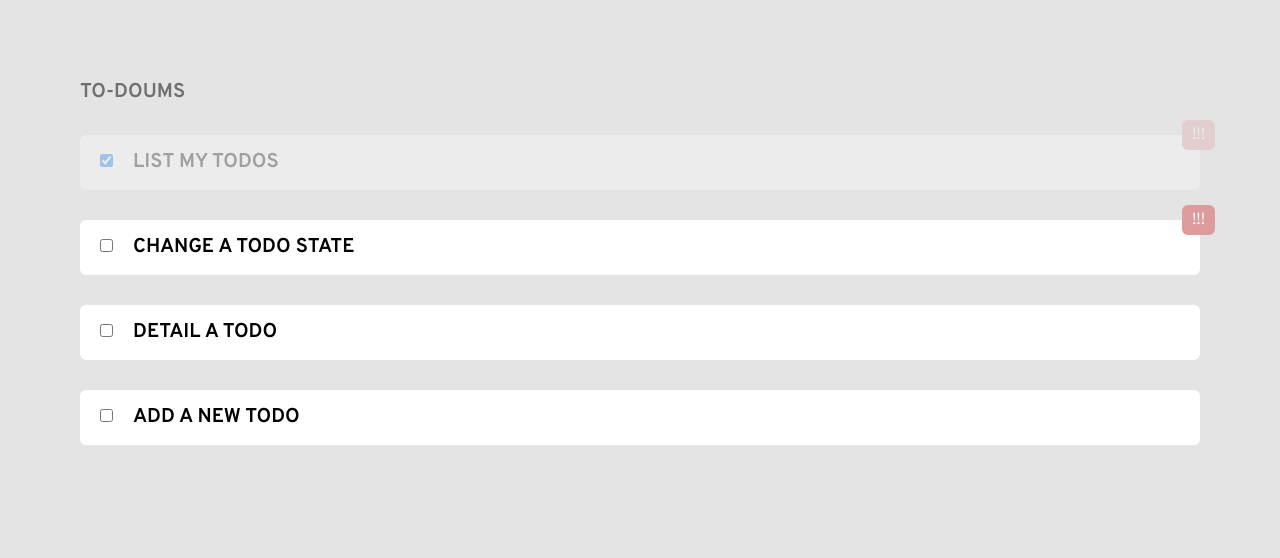
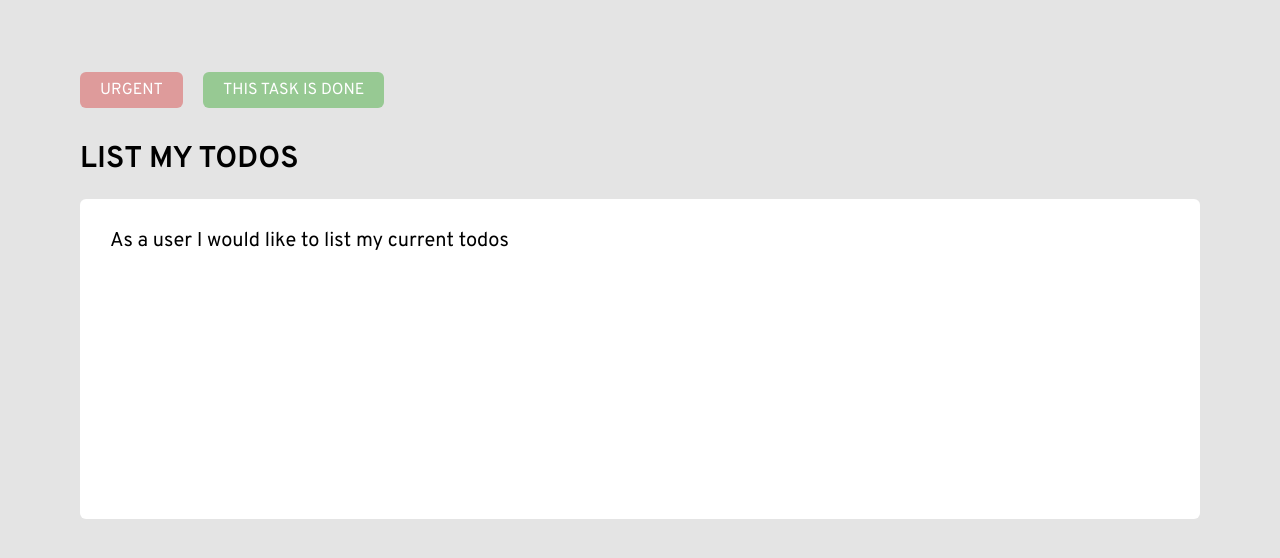
Before and after one commit to MaiaDS/to-doum, a React (Create React App) app: page /todo/1 in a window 1280 px wide. Shown: the top 558 px of the page. Built offline with nearby package versions, Linux system fonts and the light colour scheme.

Commit message:
feat: detail a to do

```diff
--- a/src/App.js
+++ b/src/App.js
@@ -1,21 +1,14 @@
-import './style/App.scss';
-import todos from "./data/todos";
-import ListItem from './components/list-item/ListItem';
+import { BrowserRouter, Routes, Route } from "react-router-dom";
+import Todo from "./pages/Todo";
+import TodoList from "./pages/TodoList";
 
-
-function App() {
+export default function App() {
   return (
-    <div className="App">
-      <header className="App-header">
-        <h1>To-Doums</h1>
-      </header>
-      <main>
-        {todos.map((todo) => (
-          <ListItem key={todo.id} title={todo.title} done={todo.done} urgent={todo.urgent}/>
-        ))}
-      </main>
-    </div>
+    <BrowserRouter>
+      <Routes>
+        <Route path="/" element={<TodoList />}/>
+        <Route path="/todo/:id" element={<Todo />}/>
+      </Routes>
+    </BrowserRouter>
   );
 }
-
-export default App;
--- /dev/null
+++ b/src/components/link/Link.js
@@ -0,0 +1,17 @@
+import { Link } from "react-router-dom";
+import styles from "./link.module.scss";
+
+export default function LinkButton ({
+    href,
+    title
+}) {
+
+    return (
+        <Link
+            to={href}
+            className={styles.link}
+        >
+            {title}
+        </Link>
+    );
+}
--- /dev/null
+++ b/src/components/link/link.module.scss
@@ -0,0 +1,14 @@
+@import "../../style/helpers/variables.scss";
+
+.link {
+    border-radius: $border-radius;
+    padding: rem(5) rem(10);
+    background-color: $light-grey;
+    color: $dark-grey;
+
+    &:hover {
+        background-color: $dark-grey;
+        color: $light-grey;
+        transition: 0.3s;
+    }
+}
--- a/src/components/list-item/ListItem.js
+++ b/src/components/list-item/ListItem.js
@@ -1,14 +1,12 @@
-// import LinkButton from "../link/Link";
+import LinkButton from "../link/Link";
 import styles from "./list-item.module.scss";
 
 export default function ListItem ({
-    key,
-    title,
-    done,
-    urgent
+    todo
 }) {
 
-    const checkTitle = title ? title : "Sans titre";
+    const { id, title, done, urgent } = todo ;
+
     const opacity = done ? "30%" : "100%"
 
     const style = {
@@ -18,10 +16,10 @@ export default function ListItem ({
     return (
         <div className={styles.container} style={style}>
             <div className={styles.input}>
-                <input type="checkbox" id={key} name={key} defaultChecked={done}/>
-                <label for={key}>{checkTitle}</label>
+                <input type="checkbox" id={id} name={id} defaultChecked={done}/>
+                <label for={id}>{title}</label>
             </div>
-            {/* <LinkButton title="See More" href="/"/>  */}
+            <LinkButton title="See More" href={`/todo/${id}`}/>
             { urgent ? <span>!!!</span> : null }
         </div>
     );
--- a/src/data/todos.js
+++ b/src/data/todos.js
@@ -1,27 +1,27 @@
 const todos = [
     {
-      id: 1,
+      id: "1",
       title: "List my TODOs",
       done: true,
       urgent: true,
       description: "As a user I would like to list my current todos"
     },
     {
-      id: 2,
+      id: "2",
       title: "Change a TODO state",
       done: false,
       urgent: true,
       description: "As a user I would like to change a todo state by checking a \"box\""
     },
     {
-      id: 3,
+      id: "3",
       title: "Detail a TODO",
       done: false,
       urgent: false,
       description: "As a user I would like to display one of my todo in a separate or dedicated view. This todo will contain its title and a description (which is a new information not shown in the previous view)."
     },
     {
-      id: 4,
+      id: "4",
       title: "Add a new TODO",
       done: false,
       urgent: false,
--- a/src/index.js
+++ b/src/index.js
@@ -1,8 +1,9 @@
 import React from 'react';
 import ReactDOM from 'react-dom';
+import reportWebVitals from './reportWebVitals';
+import App from './App';
 import './style/globals.scss';
-import App from './App';
-import reportWebVitals from './reportWebVitals';
+
 
 ReactDOM.render(
   <React.StrictMode>
--- /dev/null
+++ b/src/pages/Todo.js
@@ -0,0 +1,26 @@
+import { useParams } from "react-router-dom";
+
+import todos from "../data/todos";
+import styles from '../style/todo.module.scss';
+
+export default function Todo () {
+
+    const { id } = useParams();
+
+    const { title, description, urgent, done } = todos.find(item => item.id === id)
+
+    return (
+        <div className={styles.container}>
+
+
+
+            <div className={styles.tags}>
+                { urgent ? <span className={styles.urgent}>Urgent</span> : null }
+                { done ? <span className={styles.done}>This task is done</span> : null }
+            </div>
+            <h1>{title}</h1>
+            <p>{description}</p>
+
+        </div>
+    );
+}
--- /dev/null
+++ b/src/pages/TodoList.js
@@ -0,0 +1,18 @@
+import todos from "../data/todos";
+import ListItem from '../components/list-item/ListItem';
+
+
+export default function TodoList () {
+  return (
+    <>
+      <header className="App-header">
+        <h1>To-Doums</h1>
+      </header>
+      <main>
+        {todos.map((todo) => (
+          <ListItem key={todo.id} todo={todo}/>
+        ))}
+      </main>
+    </>
+  );
+}
--- a/src/style/App.scss
+++ /dev/null
@@ -1 +0,0 @@
-// @import "helpers/variables";
--- /dev/null
+++ b/src/style/todo.module.scss
@@ -0,0 +1,42 @@
+@import "./helpers/variables";
+
+.container {
+    display: flex;
+    flex-direction: column;
+
+    h1 {
+        font-size: rem(30);
+        text-transform: uppercase;
+        @include font_primary_bold ;
+    }
+
+    p {
+        font-size: rem(20);
+        padding: rem(30);
+        background-color: $white;
+        border-radius: $border-radius;
+        margin: rem(20) 0;
+        min-height: 40vh;
+    }
+
+    .tags {
+        margin-bottom: rem(40);
+
+        span {
+            color: $white;
+            text-transform: uppercase;
+            width: fit-content;
+            padding: rem(10) rem(20);
+            border-radius: $border-radius;
+        }
+
+        .urgent {
+            background-color: $red;
+            margin-right: rem(20);
+        }
+
+        .done {
+            background-color: $green;
+        }
+    }
+}
```
